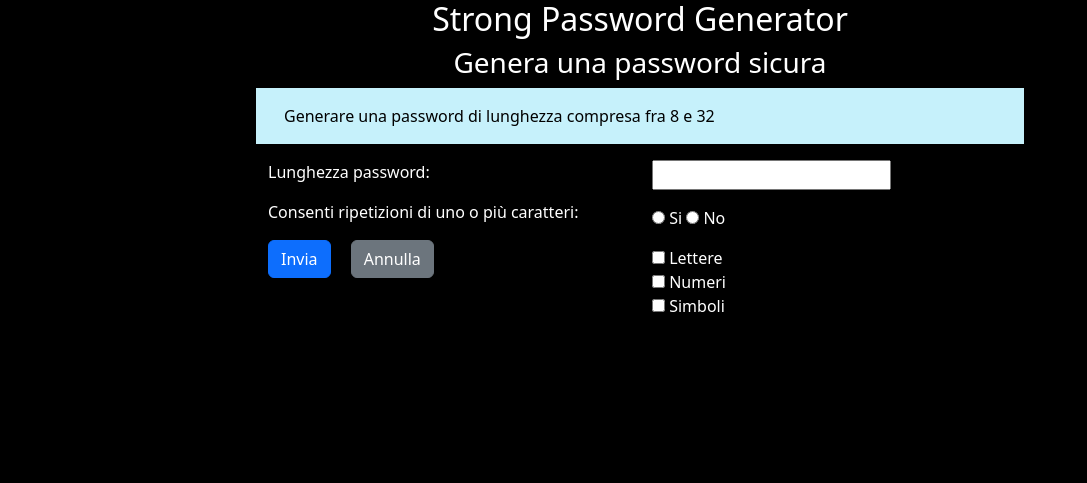
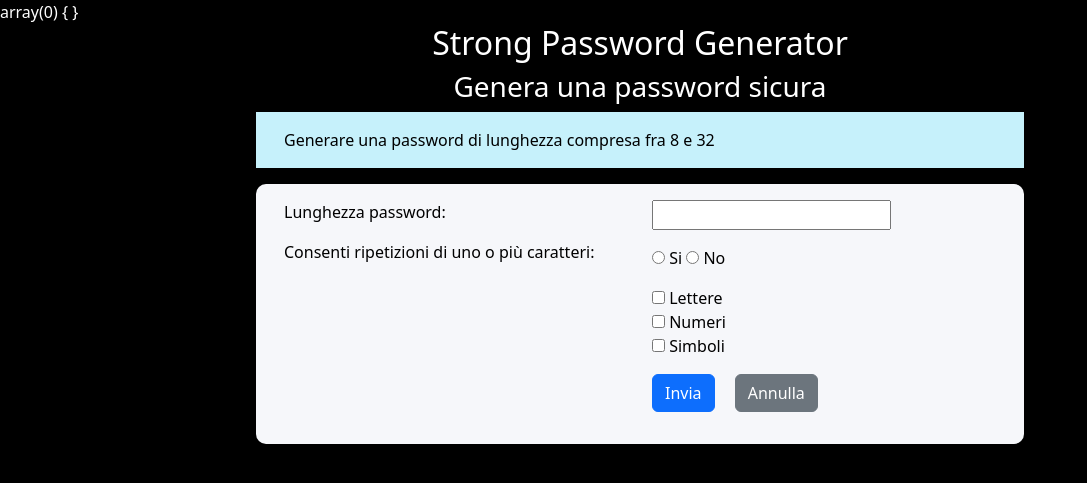
Before and after one commit to TommasoGalistu/php-strong-password-generator, a PHP site: page / in a window 1280 px wide. Shown: the top 483 px of the page, without its empty margins (0-1087 px from the left). Run offline with PHP 8.4, Linux system fonts and the light colour scheme.

Commit message:
fix:structure main page

```diff
--- a/index.php
+++ b/index.php
@@ -1,4 +1,11 @@
 <?php
+// dati speciali
+// !?&%$<>^+-*/()[]{}@#_=
+
+
+$data = $_GET;
+var_dump($data)
+
 
 ?>
 <!DOCTYPE html>
@@ -23,31 +30,33 @@
                     <span>Generare una password di lunghezza compresa fra 8 e 32</span>
                 </div>
             </div>
-            <div class="row">
+            <div class="row sfondoTabella">
                 <div class="col d-flex flex-column align-items-start">
                     <p>Lunghezza password:</p>
                     <p>Consenti ripetizioni di uno o più caratteri:</p>
-                    <div>
 
-                        <button type="submit" class="btn btn-primary me-3">Invia</button>
-                        <button type="submit" class="btn btn-secondary me-3">Annulla</button>
-                    </div>
                 </div>
                 <div class="col">
                     <input type="number"><br>
-                    <div class="contPersonal pt-3 pb-3">
-                        <input type="radio">
-                        <label>Si</label>
-                        <input type="radio">
-                        <label>No</label>
-                    </div>
+
                     <div>
-                        <input id="lettere" name="tipo" value="lettere" type="checkbox">
-                        <label for="lettere" >Lettere</label><br>
-                        <input id="numeri" name="tipo" value="numeri" type="checkbox">
-                        <label for="numeri">Numeri</label><br>
-                        <input id="simboli" name="tipo" value="simboli" type="checkbox">
-                        <label for="simboli" >Simboli</label>
+                        <form action="index.php" method="GET" class="mt-3">
+                            <input id="si" name="caratteri" value="true" type="radio">
+                            <label for="si">Si</label>
+                            <input id="no" name="caratteri" value="false" type="radio">
+                            <label for="no">No</label><br>
+                            <input id="lettere" name="tipo" value="lettere" type="checkbox" >
+                            <label for="lettere" class="mt-3">Lettere</label><br>
+                            <input id="numeri" name="tipo" value="numeri" type="checkbox">
+                            <label for="numeri">Numeri</label><br>
+                            <input id="simboli" name="tipo" value="simboli" type="checkbox">
+                            <label for="simboli" >Simboli</label>
+                            <div class="mt-3">
+
+                                <button type="submit" class="btn btn-primary me-3">Invia</button>
+                                <button type="submit" class="btn btn-secondary me-3">Annulla</button>
+                            </div>
+                        </form>
                     </div>
                 </div>
             </div>
--- a/mycss.css
+++ b/mycss.css
@@ -13,3 +13,10 @@ body {
 span {
   padding: 1rem;
 }
+
+.sfondoTabella {
+  background-color: #f6f7fa;
+  color: black;
+  padding: 1rem;
+  border-radius: 10px;
+}
```
